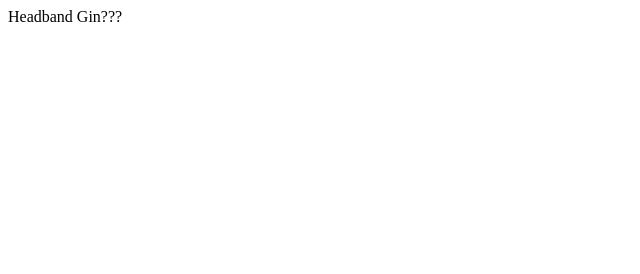
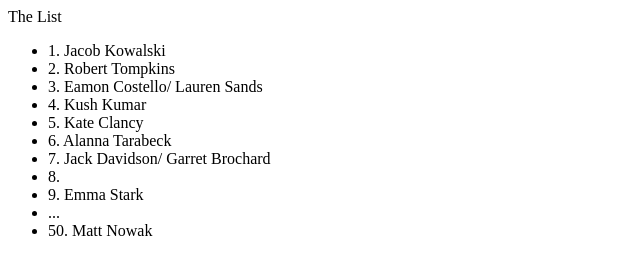
Before and after one commit to FinianScott/PRPLRT, a plain HTML site: page index.html in a window 1280 px wide. Shown: the whole page, without its empty margins (0-640 px from the left). Drawn offline with Linux system fonts and the light colour scheme.

Commit message:
Changed Website
Redid website

```diff
--- a/index.html
+++ b/index.html
@@ -1 +1,13 @@
-<h>Headband Gin???</h1>
+<h>The List</h1>
+<ul>
+	<li>1. Jacob Kowalski</li>
+	<li>2. Robert Tompkins</li>
+	<li>3. Eamon Costello/ Lauren Sands</li>
+	<li>4. Kush Kumar</li>
+	<li>5. Kate Clancy</li>
+	<li>6. Alanna Tarabeck
+	<li>7. Jack Davidson/ Garret Brochard</li>
+	<li>8. </li>
+	<li>9. Emma Stark</li>
+	<li>...</li>
+	<li>50. Matt Nowak</li>
```
